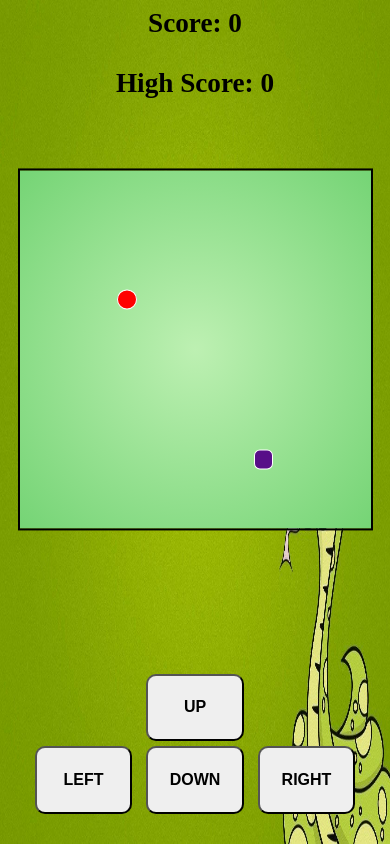
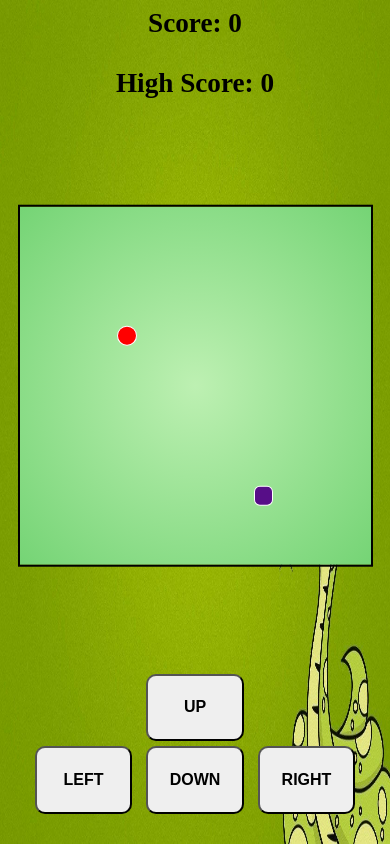
Before and after one commit to bitwisegaurav/snakegame, a plain HTML site: page index.html in a window 390 px wide. Drawn offline with Linux system fonts and the light colour scheme; a web font is replaced by a local one.

Commit message:
Fifth Commit

```diff
--- a/snake.css
+++ b/snake.css
@@ -78,7 +78,7 @@ button:hover{
 }
 @media screen and (max-width: 400px){
     #board{
-        transform: translateY(-20%);
+        transform: translateY(-10%);
     }
 }
 @media screen and (max-width: 600px) {
```
